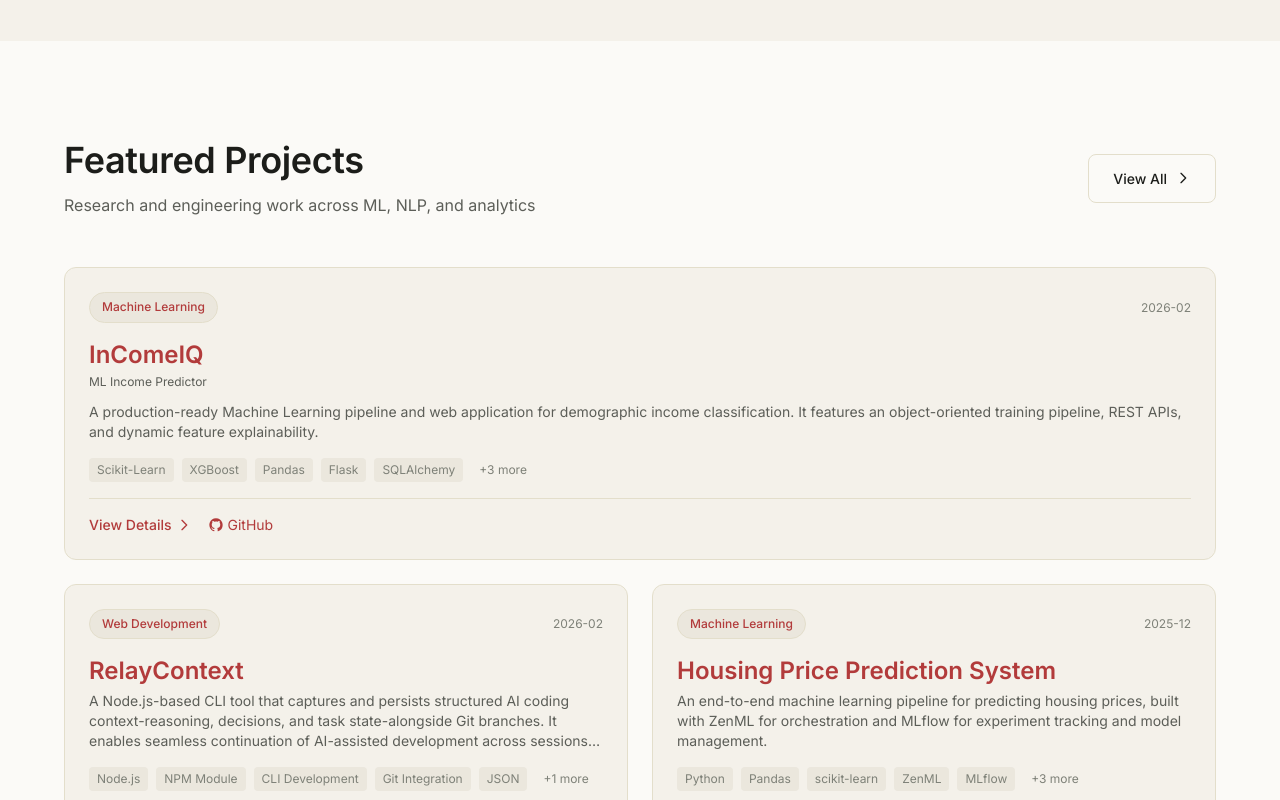
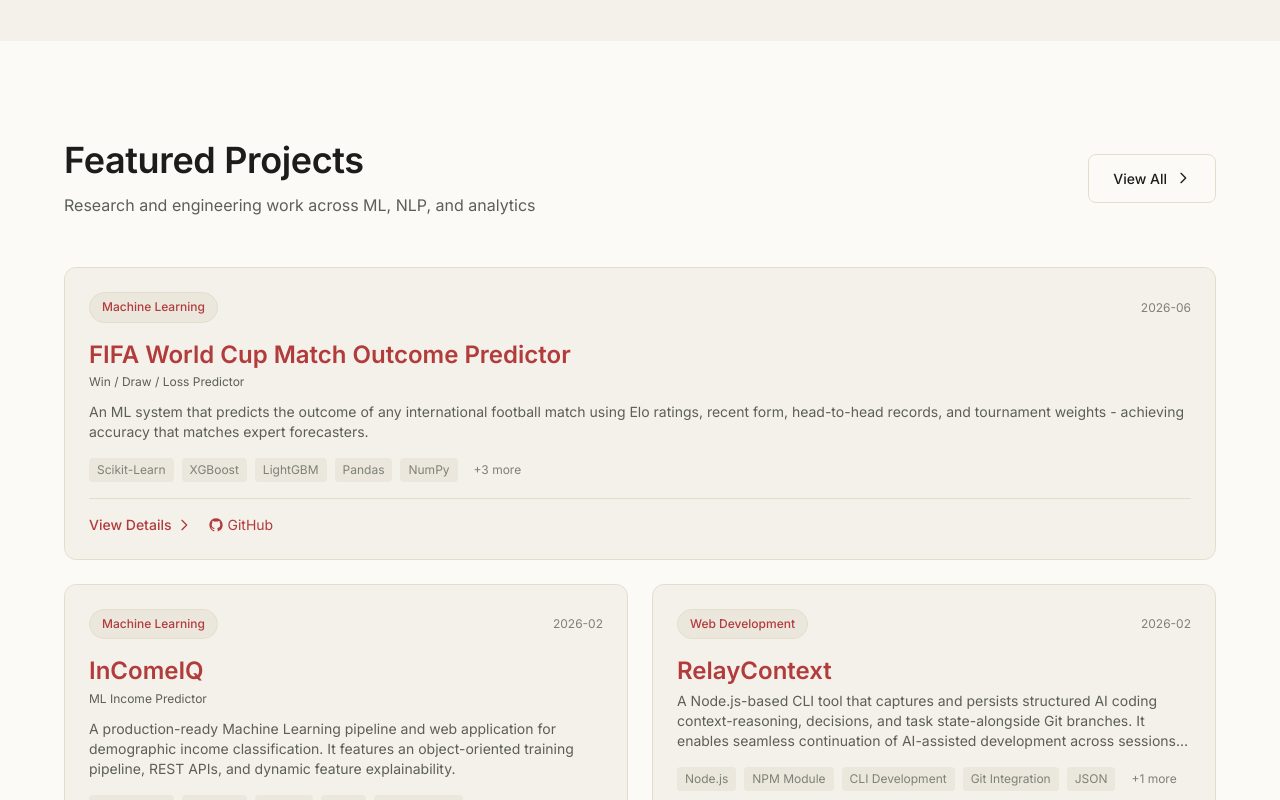
Before and after one commit to danishsyed-dev/my-blog, a Next.js app: page / in a window 1280 px wide. Shown: the part 2000-2800 px from the top of the page. Built offline with nearby package versions, Linux system fonts and the light colour scheme; a web font is replaced by a local one.

Commit message:
feat: add blog post and project data schemas and initial content entries

```diff
--- a/src/data/blog.ts
+++ b/src/data/blog.ts
@@ -97,7 +97,7 @@ Training will load and clean data, calculate Elo ratings from scratch, engineer
 This project shows that domain knowledge - building a proper Elo system, encoding form, weighting tournament types - matters far more than model complexity. The feature engineering pipeline is the real differentiator, not the algorithm choice.
         `.trim(),
         tags: ['FIFA', 'Football', 'Machine Learning','Prediction', 'Sports Analytics', 'Python', 'XGBoost', 'LightGBM', 'Elo Rating', 'Pandas', 'Streamlit', 'Feature Engineering'],
-        date: '2024-01-01',
+        date: '2026-06-02',
         readTime: '6 min read',
         featured: true,
         githubUrl: 'https://github.com/danishsyed-dev/FIFA-World-Cup-Match-Outcome-Predictor',
--- a/src/data/projects.ts
+++ b/src/data/projects.ts
@@ -20,6 +20,20 @@ export interface Project {
 }
 
 export const projects: Project[] = [
+  {
+    id: 'fifa-match-outcome-predictor',
+    title: 'FIFA World Cup Match Outcome Predictor',
+    subtitle: 'Win / Draw / Loss Predictor',
+    description: 'An ML system that predicts the outcome of any international football match using Elo ratings, recent form, head-to-head records, and tournament weights - achieving accuracy that matches expert forecasters.',
+    problemStatement: 'Predicting football match outcomes is one of the hardest problems in sports analytics - expert forecasters only achieve 55-60% accuracy. The challenge is encoding what actually determines a match result beyond raw statistics.',
+    methodology: 'Built a custom Elo rating system from scratch using the World Football Elo formula, processing international results from 1872-2026. Engineered six domain-aware features including recent form (Win=3, Draw=1, Loss=0), rolling goals averages, head-to-head records, home advantage, and tournament weighting. Compared four models: Logistic Regression, Random Forest, XGBoost, and LightGBM. Deployed an interactive Streamlit dashboard for match predictions.',
+    results: 'XGBoost and LightGBM emerged as primary models, targeting 55-70% accuracy - matching or beating expert forecasters. The custom Elo calculator aggregates every international match in history to produce a dynamic team strength estimate.',
+    tools: ['Scikit-Learn', 'XGBoost', 'LightGBM', 'Pandas', 'NumPy', 'Streamlit', 'Matplotlib', 'Seaborn'],
+    githubUrl: 'https://github.com/danishsyed-dev/FIFA-World-Cup-Match-Outcome-Predictor',
+    featured: true,
+    category: 'ml',
+    date: '2026-06'
+  },
   {
     id: 'ML-Income-Predictor',
     title: 'InComeIQ',
```
